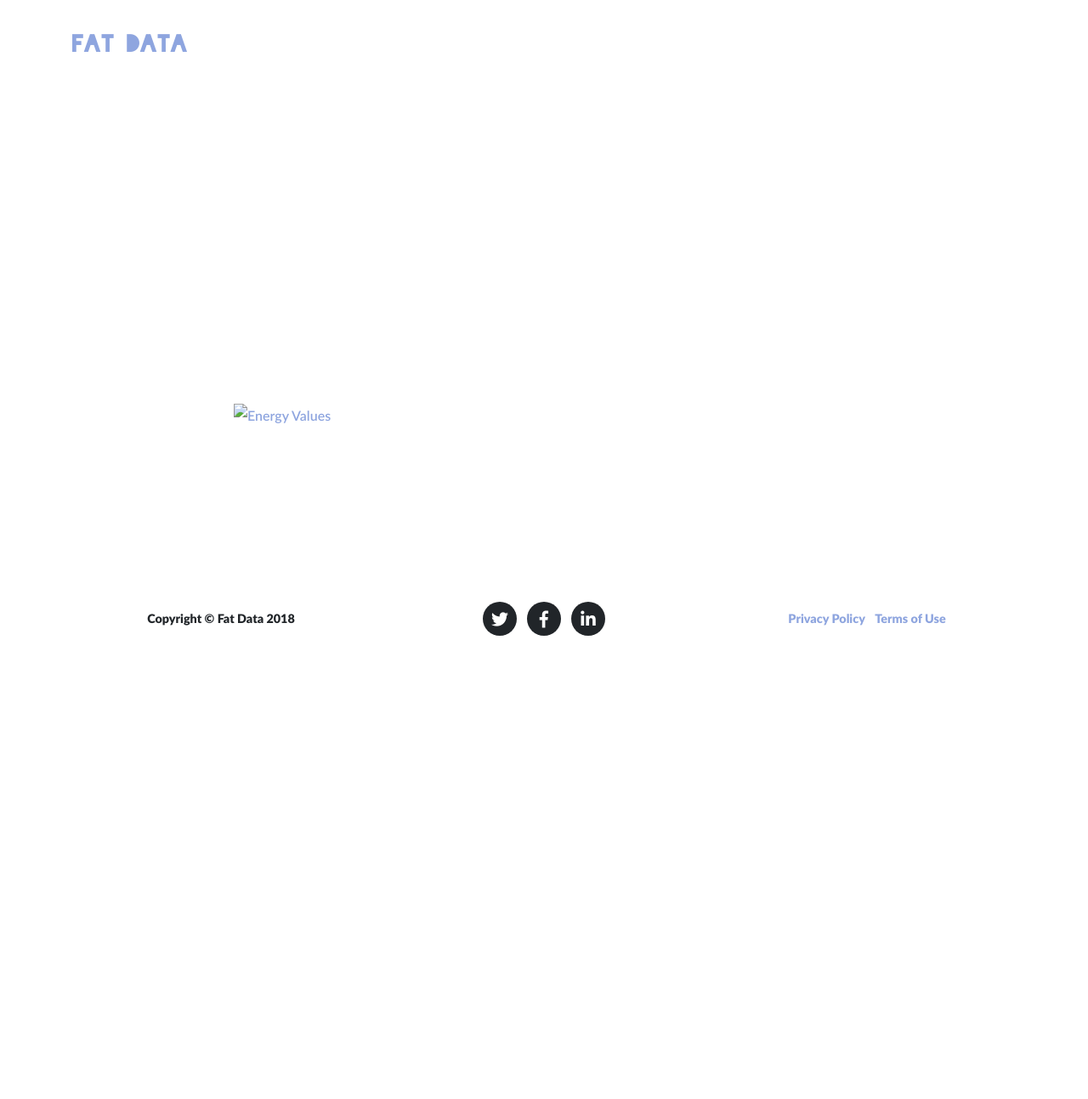
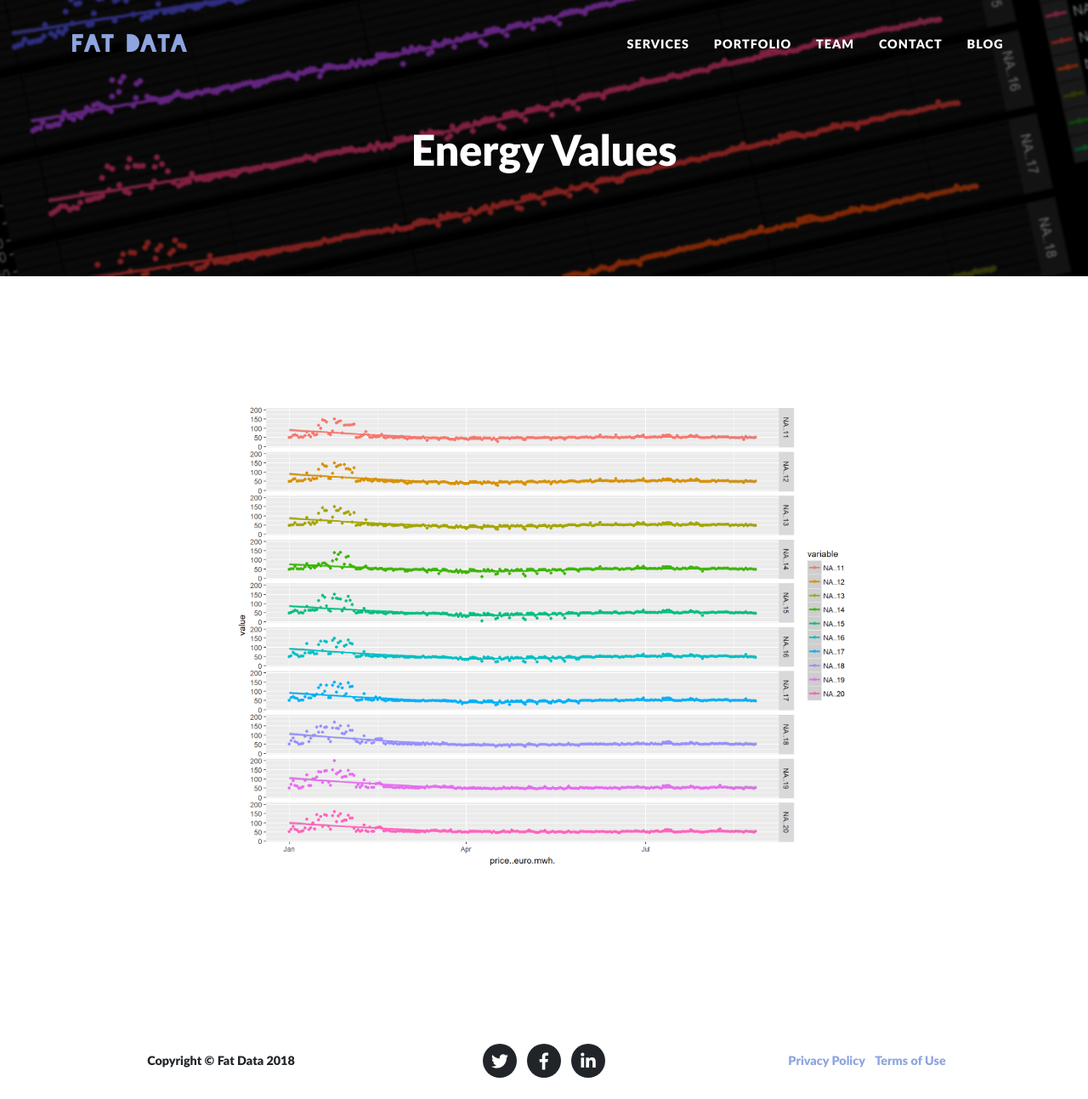
Before and after one commit to Mark-to-market/Mark-to-market.github.io, a Jekyll site: the page built from collections/_projects/2018-05-18-energy-values.md, in a window 1280 px wide and 1293 px high. Shown: the whole window at 85% size. Built offline with Jekyll 4.4.1, drawn with Linux system fonts in a browser that asks for light colours; nearby versions of some CDN libraries.

Commit message:
Fix project

```diff
--- a/_layouts/home.html
+++ b/_layouts/home.html
@@ -54,7 +54,7 @@ layout: default
                   <i class="fa fa-plus fa-3x"></i>
                 </div>
               </div>
-              <img class="img-fluid" src="{{ project.url }}{{ project.timg }}" alt="">
+              <img class="img-fluid" src="{{ project.img }}" alt="">
             </a>
             <div class="portfolio-caption">
               <h4>{{ project.title }}</h4>
--- a/collections/_projects/2018-05-18-energy-values.md
+++ b/collections/_projects/2018-05-18-energy-values.md
@@ -1,8 +1,8 @@
 ---
 title: Energy Values
-img: energy-values-t.png
-himg: energy-values-h.png
+img: /assets/media/energy-values-t.png
+himg: /assets/media/energy-values-h.png
 categories: Data Collection, Quantitative Analysis
 ---
 
-[![Energy Values](energy-values.png)](energy-values.png)
+[![Energy Values](/assets/media/energy-values.png)](/assets/media/energy-values.png)
```
